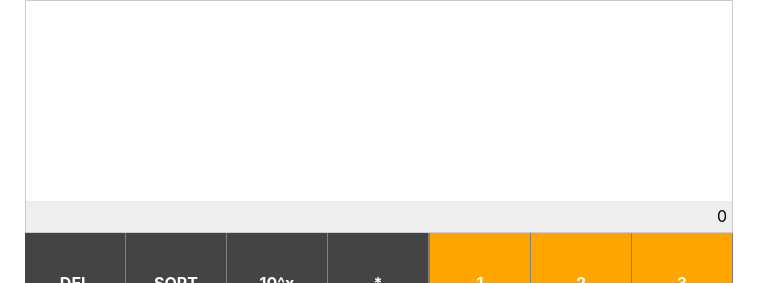
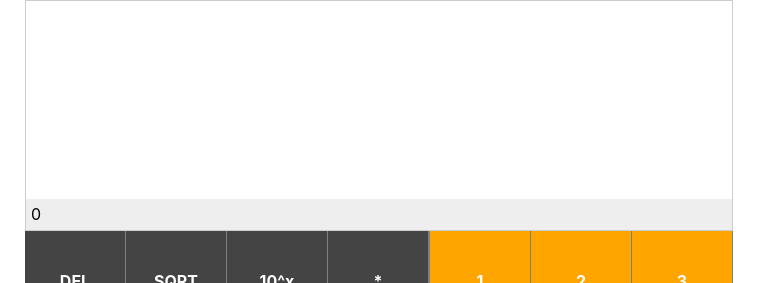
Before and after one commit to meagle/rpn-calc-hooks, a React (Create React App) app: page / in a window 1280 px wide. Shown: the top 283 px of the page, without its empty margins (0-771 px from the left). Built offline with nearby package versions, Linux system fonts and the light colour scheme.

Commit message:
Changed Results CSS to be in a Grid and fixed positioning effect when stack changes

```diff
--- a/src/components/Results.css
+++ b/src/components/Results.css
@@ -3,25 +3,25 @@
   padding: 0;
   border: 1px solid #ccc;
   overflow: hidden;
+  display: grid;
+  grid-template: 200px 29px/1fr;
+  align-items: end;
+
 }
 
 .Result-container {
-  height: 200px;
+  max-height: 200px;
+  width: 100%;
   margin: 0 auto;
   overflow: auto;
-  transform: rotate(180deg);
-  direction: rtl;
 }
 
 
 .Result-item {
   border-bottom: solid 1px #eee;
-  transform: rotate(180deg);
   padding: 5px;
 }
 
 .Result-item.input {
   background-color: #eee;
-  transform: none;
-  direction: rtl;
 }
--- a/src/components/Results.tsx
+++ b/src/components/Results.tsx
@@ -1,6 +1,5 @@
 import React, {useContext, useEffect, useRef} from 'react';
 import StackItem from './StackItem';
-// import Input from './Input';
 import './Results.css';
 import {CalculatorContext} from '../util/context';
 import UserInput from './UserInput';
@@ -17,9 +16,9 @@ const Results = () => {
   }, [context.state.stack]);
 
   return (
-    <div className="Result-panel" ref={resultPanelEl}>
-      <div className="Result-container">
-        {stack.map((item, idx) => (
+    <div className="Result-panel">
+      <div className="Result-container" ref={resultPanelEl}>
+        {stack.reverse().map((item, idx) => (
           <StackItem key={idx} item={item} />
         ))}
       </div>
```
